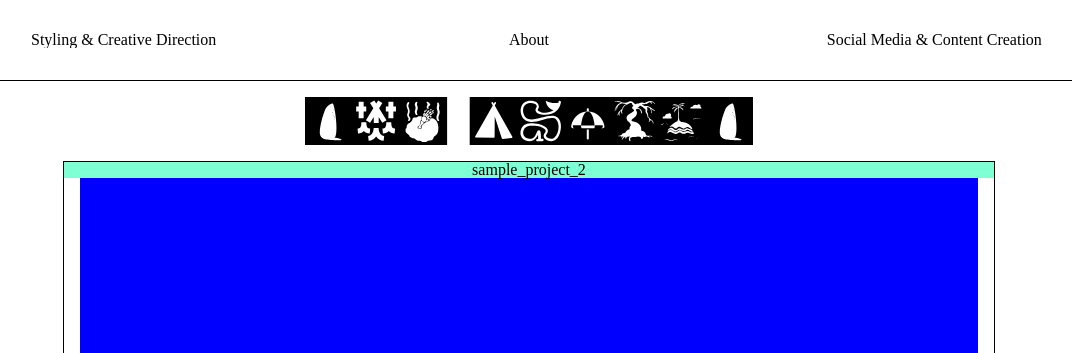
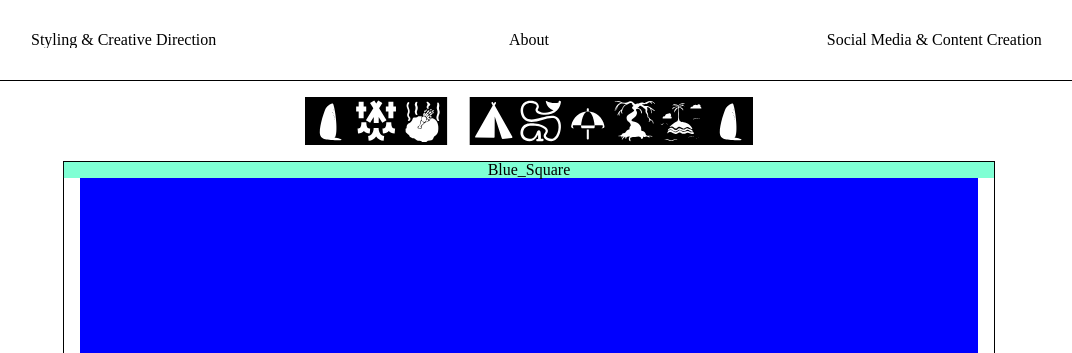
Before and after one commit to basharalidreesi/lab, a Jekyll site: the page built from _styling-and-creative-direction/sample-project-2.markdown, in a window 1280 px wide. Shown: the top 353 px of the page, without its empty margins (111-1183 px from the left). Built offline with Jekyll 4.4.1, drawn with Linux system fonts in a browser that asks for light colours.

Commit message:
Update project.html

```diff
--- a/_layouts/project.html
+++ b/_layouts/project.html
@@ -9,7 +9,7 @@ layout: default
 		{% assign title = page.title | downcase | replace: " ", "_" %}
 		{% if path contains title %}
 			<figure class="look_cascade_wrapper-look_cascade_graphic_card">
-				<figcaption class="look_cascade_graphic_card-look_cascade_graphic_card_caption">{{ title }}</figcaption>
+				<figcaption class="look_cascade_graphic_card-look_cascade_graphic_card_caption">{{ myimage.basename }}</figcaption>
 				<a href="">
 					<img class="look_cascade_graphic_card-look_cascade_graphic_card_graphic" src="{{ myimage.path }}">
 				</a>
```
